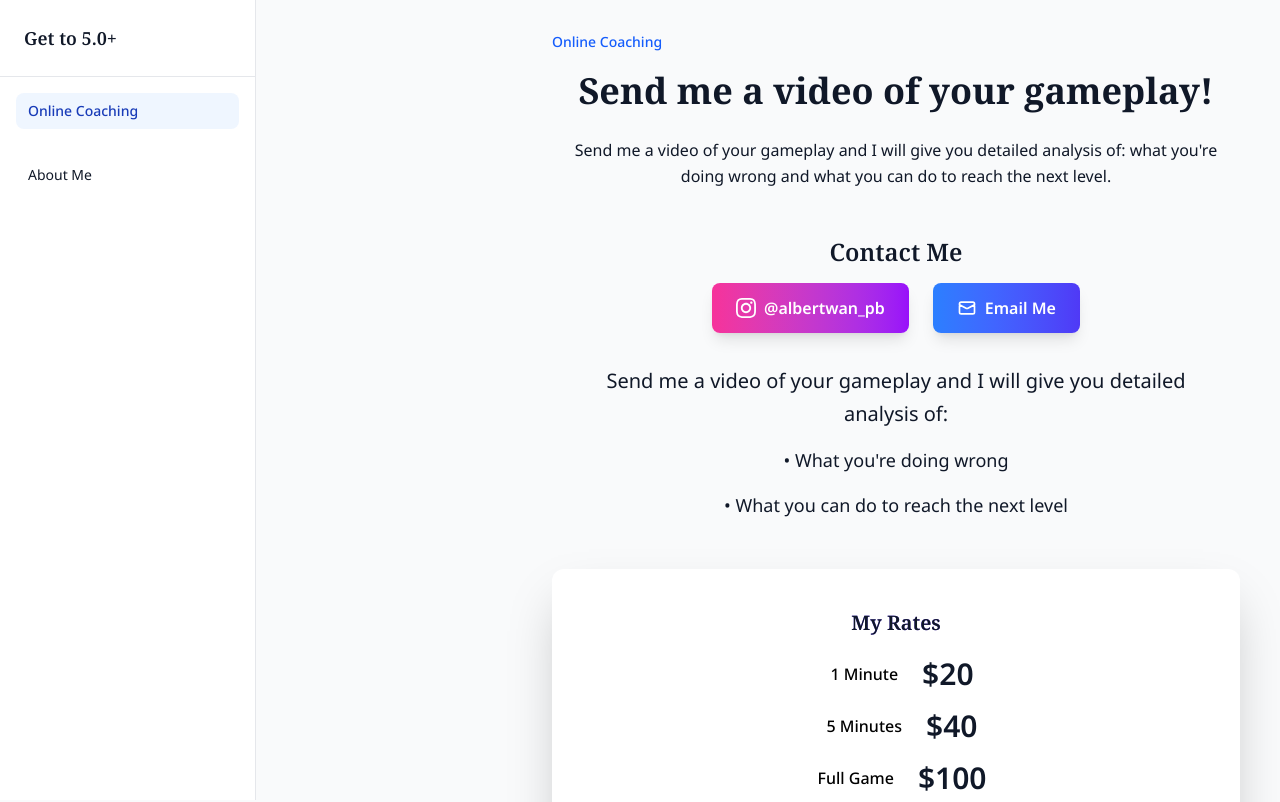
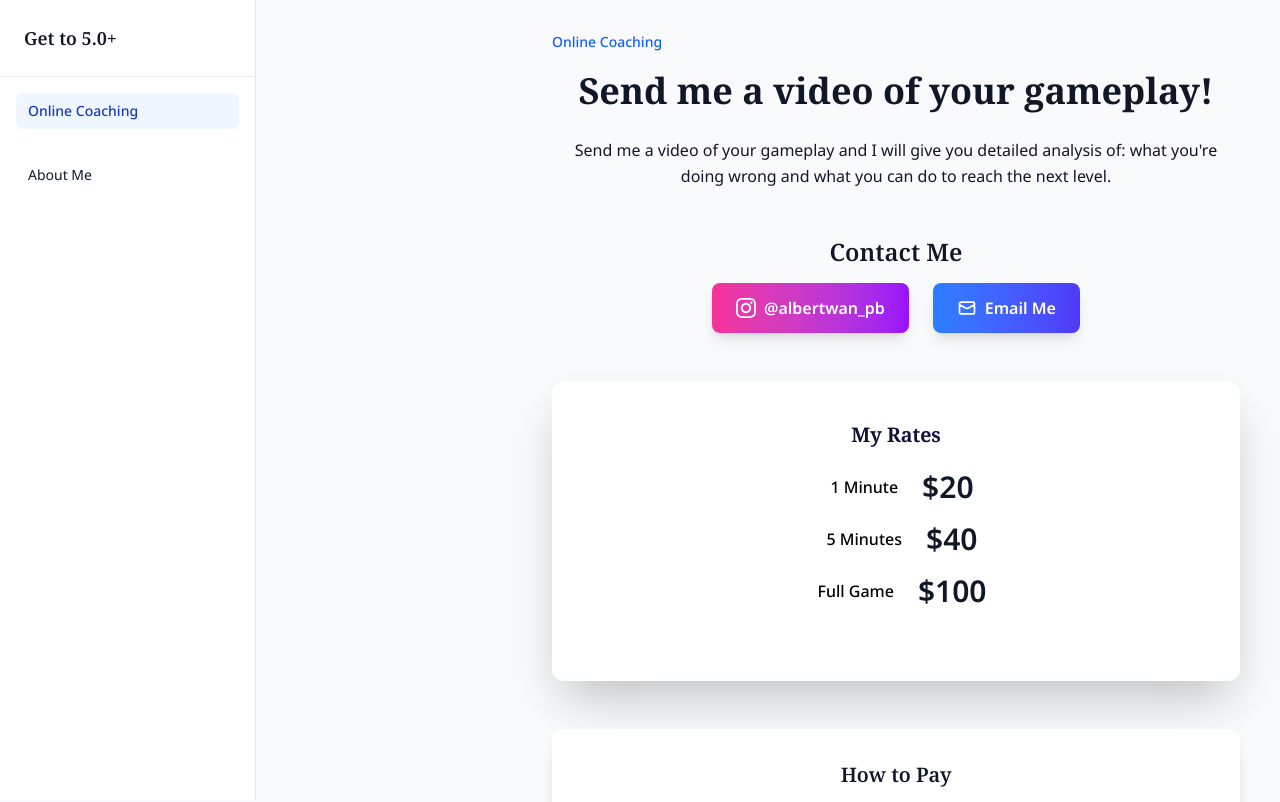
Before and after one commit to bertw2002/react-postgres-fullstack-template, a React (Vite) app: page /section/coaching in a window 1280 px wide. Shown: the top 802 px of the page. Built offline with nearby package versions, Linux system fonts and the light colour scheme; a web font is replaced by a local one.

Commit message:
Update OnlineCoachingSection.jsx

```diff
--- a/src/components/OnlineCoachingSection.jsx
+++ b/src/components/OnlineCoachingSection.jsx
@@ -28,16 +28,6 @@ function OnlineCoachingSection() {
               </svg>
               Email Me
             </a>
-          </div>
-
-          <div className="mt-8 text-center">
-            <p className="text-lg md:text-xl text-black mb-4">
-              Send me a video of your gameplay and I will give you detailed analysis of:
-            </p>
-            <div className="space-y-2 text-base md:text-lg text-black">
-              <p>• What you're doing wrong</p>
-              <p>• What you can do to reach the next level</p>
-            </div>
           </div>
         </div>
 
```
